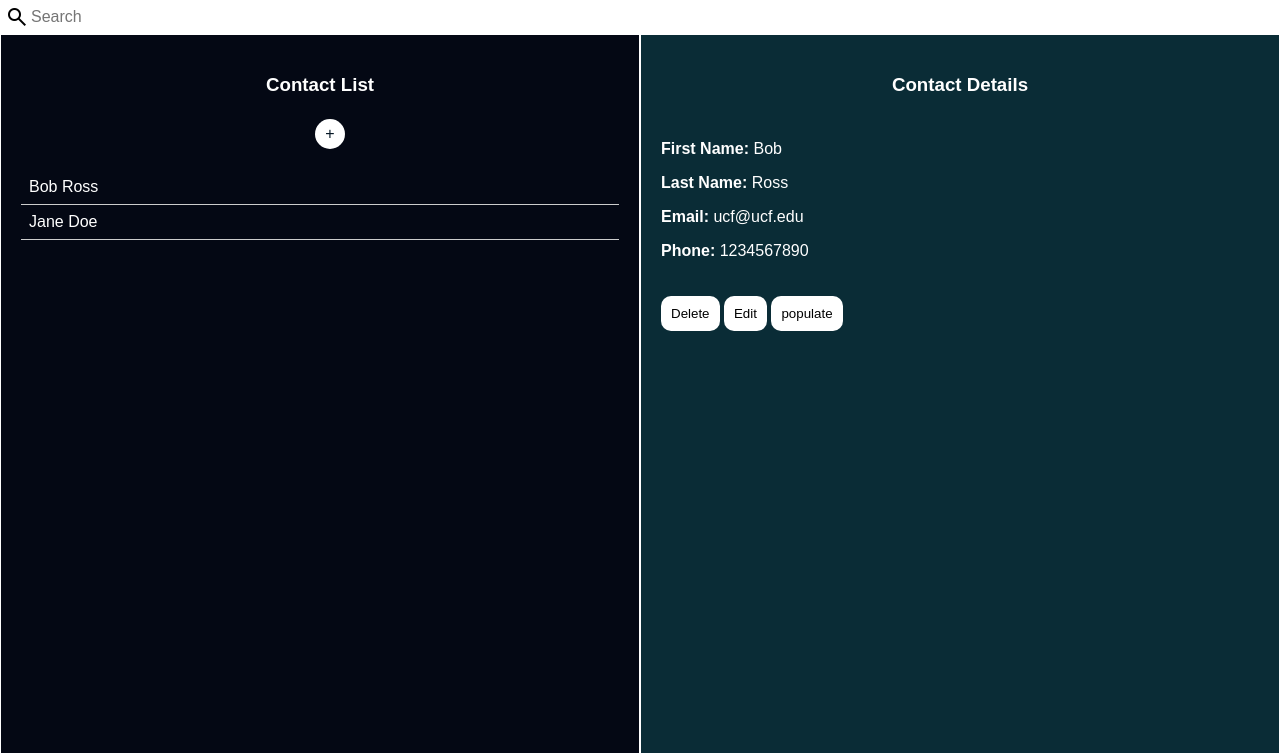
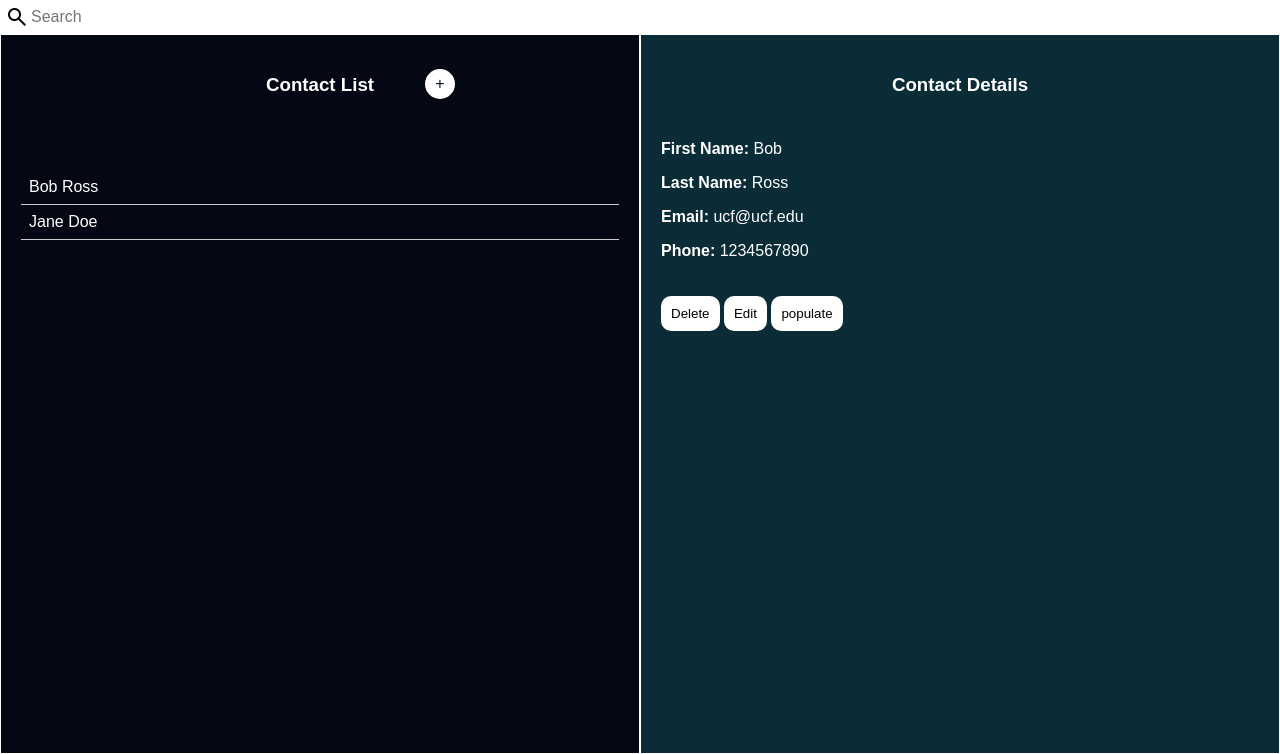
Before and after one commit to Sebastian2956/Team26, a PHP site: page /dashboard.html in a window 1280 px wide. Shown: the part 80-834 px from the top of the page. Run offline with PHP 8.4, Linux system fonts and the light colour scheme.

Commit message:
moved add button

```diff
--- a/css/dashStyle.css
+++ b/css/dashStyle.css
@@ -96,6 +96,9 @@ html,body {
     justify-content: center;
     align-items: center;
     font-size: 16px;
+    position: relative;
+    top: -50px;
+    right: -110px;
 }
 
 /* Optional hover effect */
```
